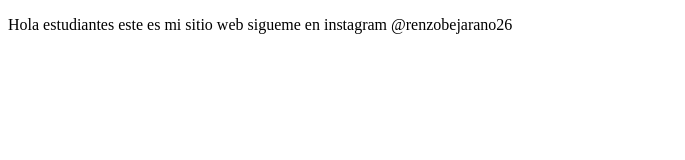
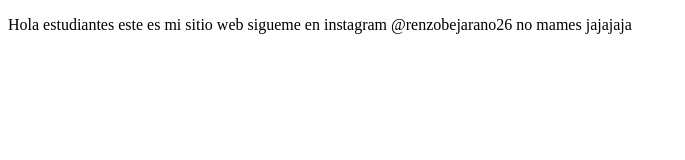
Before and after one commit to RenzoBejarano/proyectoDemoCursoPrework, a plain HTML site: page index.html in a window 1280 px wide. Shown: the whole page, without its empty margins (0-685 px from the left). Drawn offline with Linux system fonts and the light colour scheme.

Commit message:
cambios agregamos jajaja

```diff
--- a/index.html
+++ b/index.html
@@ -9,7 +9,7 @@
 <body>
     <p>
         Hola estudiantes este es mi sitio web
-        sigueme en instagram @renzobejarano26
+        sigueme en instagram @renzobejarano26 no mames jajajaja
     </p>
 </body>
 </html>
```
